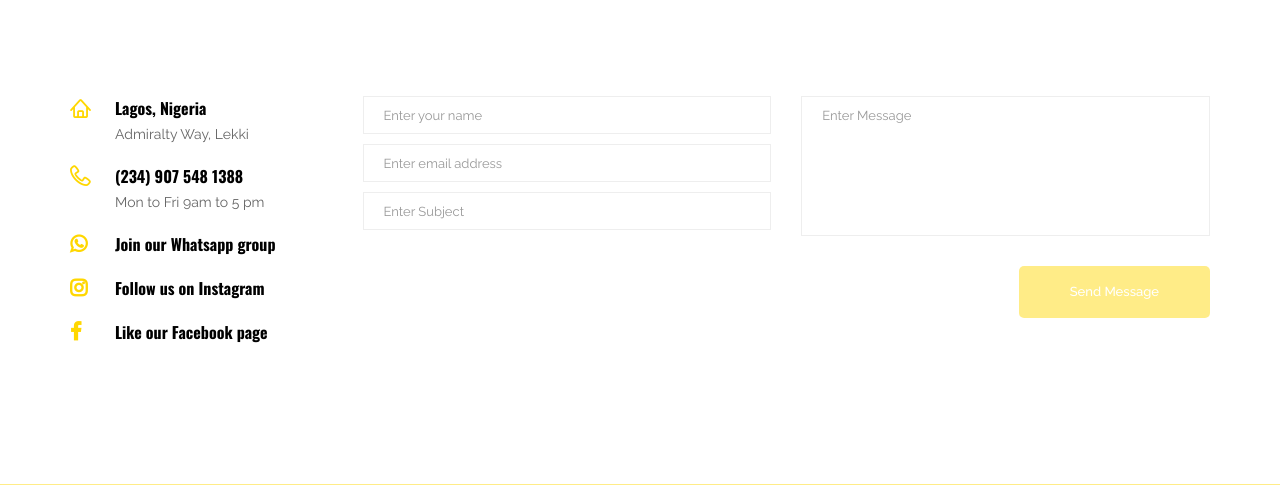
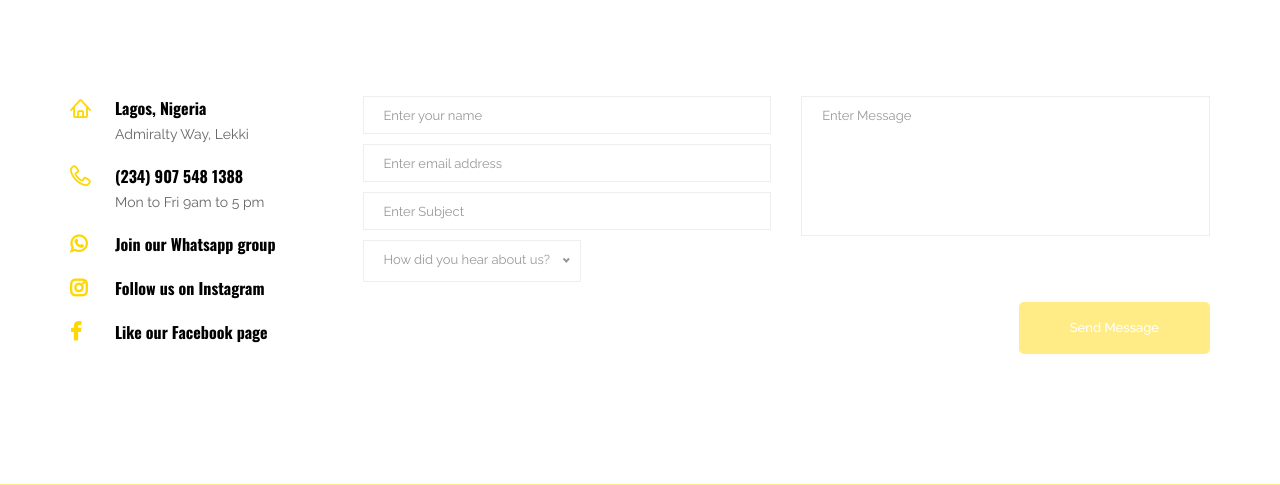
Before and after one commit to tkud04/7digitrevenue, a Laravel app: page /contact in a window 1280 px wide. Shown: the part 448-933 px from the top of the page. Run offline with Laravel 8, Linux system fonts and the light colour scheme; settings files or empty folders that the repository lacks are supplied.

Commit message:
added hear

```diff
--- a/app/Helpers/Helper.php
+++ b/app/Helpers/Helper.php
@@ -251,7 +251,7 @@ class Helper implements HelperContract
 	{
 		$ret = "ok";
 
-		$msg = "<h2 style='color: green;'>You have a new message!</h2><p>Name: <b>".$data['name']."</b></p><p>Email: <b>".$data['email']."</b></p><br><p>Email: <b>".$data['email']."</b></p><br><br><p>Message: <br><b>".$data['message']."</b></p><br><br><small>7DigitRevenue Postman</small>";
+		$msg = "<h2 style='color: green;'>You have a new message!</h2><p>Name: <b>".$data['name']."</b></p><p>Hear about 7DigitRevenue from: <b>".$data['hear']."</b></p><br><p>Email: <b>".$data['email']."</b></p><br><br><p>Message: <br><b>".$data['message']."</b></p><br><br><small>7DigitRevenue Postman</small>";
 		           $dt = [
 		                    'sn' => "7DigitRevenue Postman",
 		                    'sa' => "7DigitRevenue",
--- a/app/Http/Controllers/MainController.php
+++ b/app/Http/Controllers/MainController.php
@@ -177,6 +177,7 @@ class MainController extends Controller {
                              'name' => 'required',
                              'email' => 'required|email',
                              'subject' => 'required',
+                             'hear' => 'required',
                              'message' => 'required'
          ]);
 
@@ -188,6 +189,7 @@ class MainController extends Controller {
 
          else
          {
+			 if($req['hear'] == "none") $req['hear'] = "Not specified";
 			 $ret = $this->helpers->sendMessage($req);
 			 $request->session()->flash("send-message-status",$ret);
 			 return redirect()->intended('contact');
--- a/resources/views/contact.blade.php
+++ b/resources/views/contact.blade.php
@@ -65,6 +65,16 @@ $title = "Contact";
                                 <div class="form-group">
                                     <input type="text" class="form-control" id="subject" name="subject" placeholder="Enter Subject">
                                 </div>
+								<div class="form-group">
+                                    <select class="form-control" id="hear" name="hear">
+									   <option value="none">How did you hear about us?</option>
+									   <option value="friend">From a friend</option>
+									   <option value="whatsapp">Whatsapp</option>
+									   <option value="google">Google</option>
+									   <option value="facebook">Facebook</option>
+									   <option value="instagram">Instagram</option>
+									</select>
+                                </div>
                             </div>
                             <div class="col-md-6">
                                 <div class="form-group">
```
